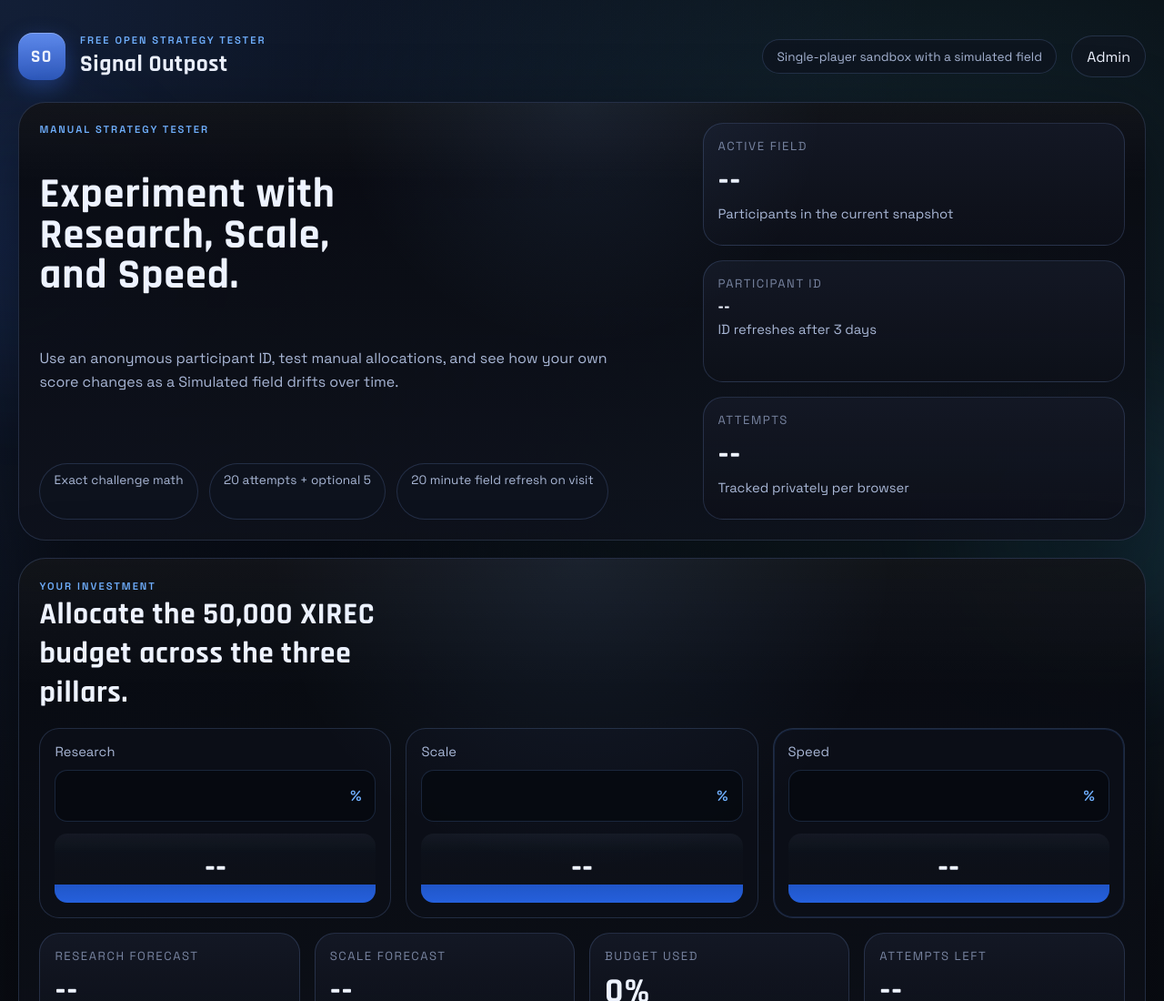
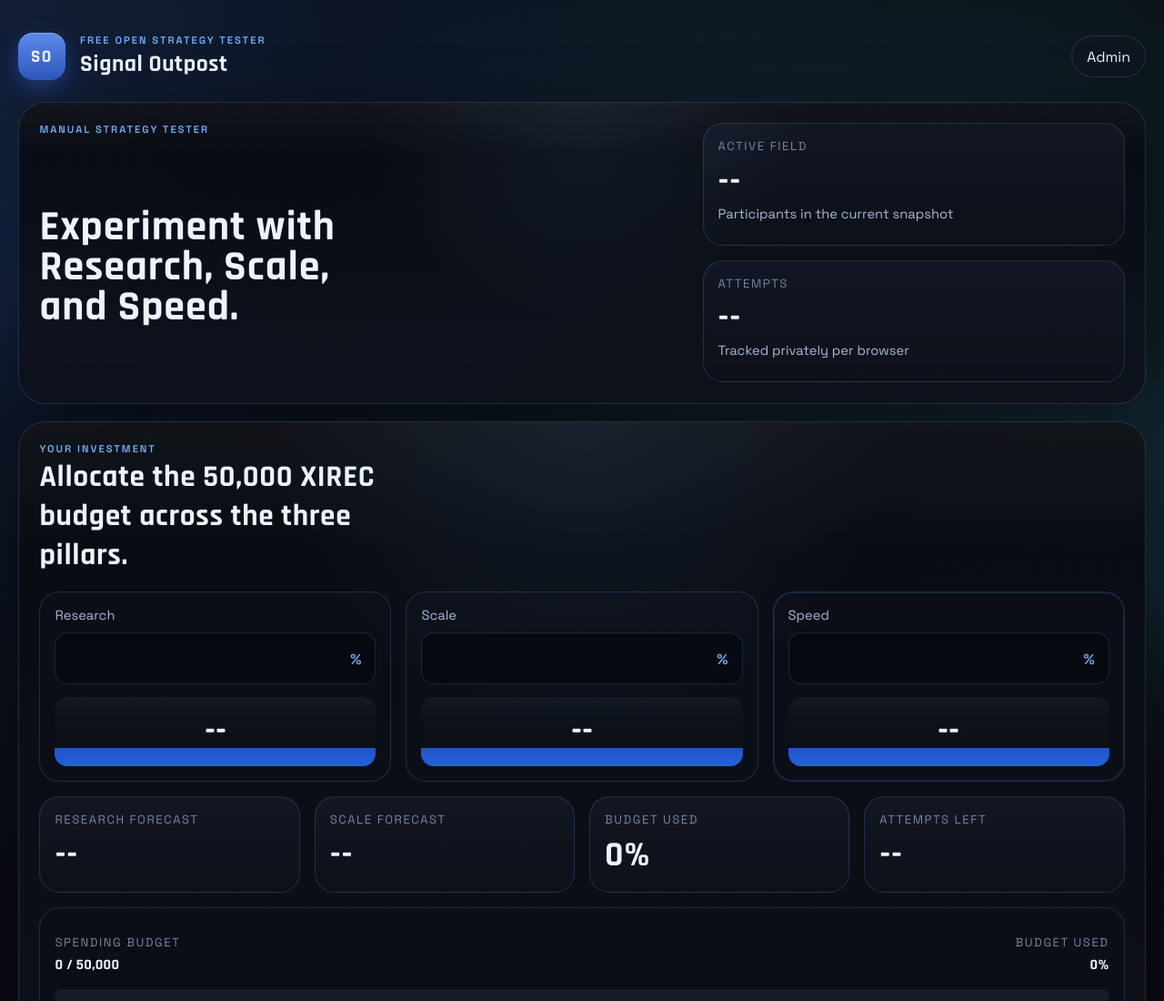
Before and after one commit to sean-r-yates/Prosperity_Manual_Round2_Website, a website: page index.html in a window 1280 px wide. Shown: the top 1100 px of the page at 91% size. Drawn offline with Linux system fonts and the light colour scheme; no server answers.

Commit message:
Update index.html

```diff
--- a/index.html
+++ b/index.html
@@ -35,7 +35,7 @@
         </div>
 
         <div class="topbar-actions">
-          <div class="top-pill">Single-player sandbox with a simulated field</div>
+
           <a class="ghost-link" href="/admin">Admin</a>
         </div>
       </header>
@@ -45,15 +45,6 @@
           <div class="hero-copy">
             <p class="eyebrow">Manual Strategy Tester</p>
             <h2 class="hero-title">Experiment with Research, Scale, and Speed.</h2>
-            <p class="hero-text">
-              Use an anonymous participant ID, test manual allocations, and see how your own score changes as a
-              Simulated field drifts over time.
-            </p>
-            <div class="hero-badges">
-              <span class="inline-badge">Exact challenge math</span>
-              <span class="inline-badge">20 attempts + optional 5</span>
-              <span class="inline-badge">20 minute field refresh on visit</span>
-            </div>
           </div>
 
           <div class="hero-aside">
@@ -63,11 +54,7 @@
               <span class="metric-note">Participants in the current snapshot</span>
             </div>
 
-            <div class="metric-card">
-              <span class="metric-label">Participant ID</span>
-              <strong class="metric-value metric-id" id="participant-id">--</strong>
-              <span class="metric-note" id="participant-expiry">ID refreshes after 3 days</span>
-            </div>
+
 
             <div class="metric-card">
               <span class="metric-label">Attempts</span>
```
